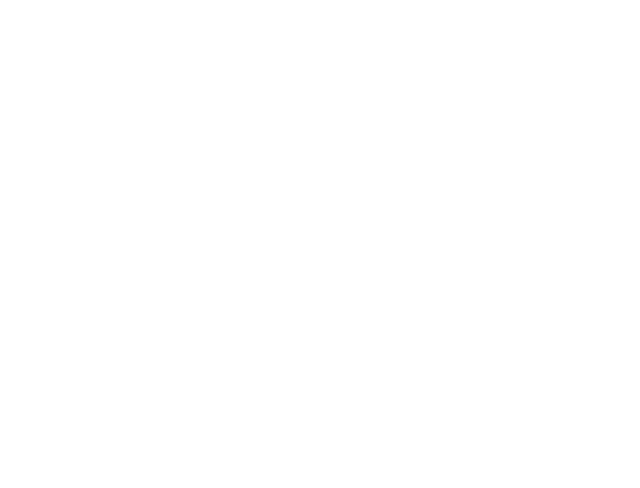
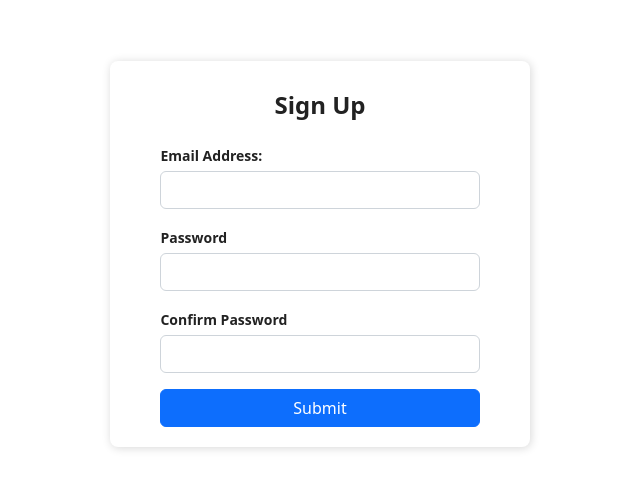
Before and after one commit to sidkhillon/CS35LBankProject, a React (Create React App) app in the folder bank/: page /signup in a window 1280 px wide. Before the commit this address had no page. Shown: the part 146-634 px from the top of the page, without its empty margins (320-960 px from the left). Built offline with nearby package versions, Linux system fonts and the light colour scheme.

Commit message:
Basic Signup Page

```diff
--- a/bank/src/App.js
+++ b/bank/src/App.js
@@ -4,12 +4,14 @@ import "./App.css"
 import { BrowserRouter, Routes, Route } from "react-router-dom"
 import Login from "./Login"
 import Main from "./Main"
+import SignupForm from './SignupForm'
 
 function App() {
   return (
     <BrowserRouter>
       <Routes>
         <Route path="/login" element={<Login />} />
+        <Route path="/signup" element={<SignupForm />} />
         <Route path="" element={<Main />} />
       </Routes>
     </BrowserRouter>
--- /dev/null
+++ b/bank/src/SignupForm.js
@@ -0,0 +1,132 @@
+import { auth } from "./backend/firebase"
+import { createUserWithEmailAndPassword } from "firebase/auth";
+import { Alert } from "react-bootstrap";
+import React from "react"
+
+
+class SignupForm extends React.Component {
+  constructor(props) {
+    super(props);
+    this.state = {email: '', password: '', confirm: '', error: '', loading: false};
+
+    this.handleChange = this.handleChange.bind(this);
+    this.handleSubmit = this.handleSubmit.bind(this);
+  }
+
+  handleChange(event){
+    const value = event.target.value;
+    const name = event.target.name;
+    this.setState({[name]: value});
+  }
+  async handleSubmit(event){
+    event.preventDefault();
+    if (this.state.password !== this.state.confirm){
+      return this.setState({error: "Passwords Do Not Match"});
+    }
+    this.setState({error: ""});
+    this.setState({loading: true});
+    createUserWithEmailAndPassword(auth, this.state.email, this.state.password).then((userCredential) => {
+      const user = userCredential.user;
+      console.log(`Created user ${user}`);
+    }).catch((error) => {
+      const errorCode = error.code;
+      const errorMessage = error.message;
+      console.log (`Error code ${errorCode} with message ${errorMessage}`);
+      this.setState({error: "Ran into an issue creating account"});
+    });
+    this.setState({loading: false});
+  }
+
+  render() {
+    return(
+      <div className="Auth-form-container">
+        <form className="Auth-form" onSubmit={this.handleSubmit}>
+          <div className="Auth-form-content">
+            <h3 className="Auth-form-title">Sign Up</h3>
+            { this.state.error && <Alert variant="danger">{this.state.error}</Alert> }
+            <div className="form-group mt-3">
+              <label>Email Address:</label>
+              <input
+                type="email"
+                name="email"
+                className="form-control mt-1"
+                value={this.state.email}
+                onChange={this.handleChange}
+              />
+            </div>
+            <div className="form-group mt-3">
+            <label>Password</label>
+            <input
+              type="password"
+              name="password"
+              className="form-control mt-1"
+              value={this.state.password}
+              onChange={this.handleChange}
+            />
+          </div>
+          <div className="form-group mt-3">
+            <label>Confirm Password</label>
+            <input
+              type="password"
+              name="confirm"
+              className="form-control mt-1"
+              value={this.state.confirm}
+              onChange={this.handleChange}
+            />
+          </div>
+          <div className="d-grid gap-2 mt-3">
+            <input type="submit" disabled={this.state.loading} className="btn btn-primary" value="Submit" />
+          </div>
+          </div>
+        </form>
+      </div>
+    );
+  }
+}
+/*
+function Signup(props) {
+  return (
+    <div className="Auth-form-container">
+      <form className="Auth-form">
+        <div className="Auth-form-content">
+          <h3 className="Auth-form-title">Sign Up</h3>
+          <div className="form-group mt-3">
+            <label>Email address</label>
+            <input
+              type="email"
+              name="email"
+              className="form-control mt-1"
+              placeholder="Enter email"
+            />
+          </div>
+          <div className="form-group mt-3">
+            <label>Password</label>
+            <input
+              type="password"
+              name="password"
+              className="form-control mt-1"
+              placeholder="Enter password"
+            />
+          </div>
+          <div className="form-group mt-3">
+            <label>Confirm Password</label>
+            <input
+              type="password"
+              name="confirm-password"
+              className="form-control mt-1"
+              placeholder="Confirm password"
+            />
+          </div>
+          <div className="d-grid gap-2 mt-3">
+            <button type="submit" className="btn btn-primary" onClick={AuthSignup(this.form.email.value, this.form.password.value)}>
+              Submit
+            </button>
+          </div>
+        </div>
+      </form>
+    </div>
+  )
+}
+*/
+
+export default SignupForm;
--- a/bank/src/backend/firebase.js
+++ b/bank/src/backend/firebase.js
@@ -1,6 +1,6 @@
 // Import the functions you need from the SDKs you need
 import { initializeApp } from "firebase/app";
-import { getFirestore, collection, getDocs } from "firebase/analytics";
+import { collection, getDocs } from "firebase/analytics";
 import { getAuth } from "firebase/auth";
 // TODO: Add SDKs for Firebase products that you want to use
 // https://firebase.google.com/docs/web/setup#available-libraries
@@ -19,8 +19,7 @@ const firebaseConfig = {
 };
 
 // Initialize Firebase
-const app = initializeApp(firebaseConfig);
-const db = getFirestore(app);
+export const app = initializeApp(firebaseConfig);
 
 // Initialize Firebase Authentication and get a reference to the service
-const auth = getAuth(app);
+export const auth = getAuth(app);
```
Also changed, not shown: bank/src/backend/authentication/AuthSignup.js (added, +18 -0 lines), bank/src/backend/authentication/auth_signup.js (deleted, +0 -12 lines).
